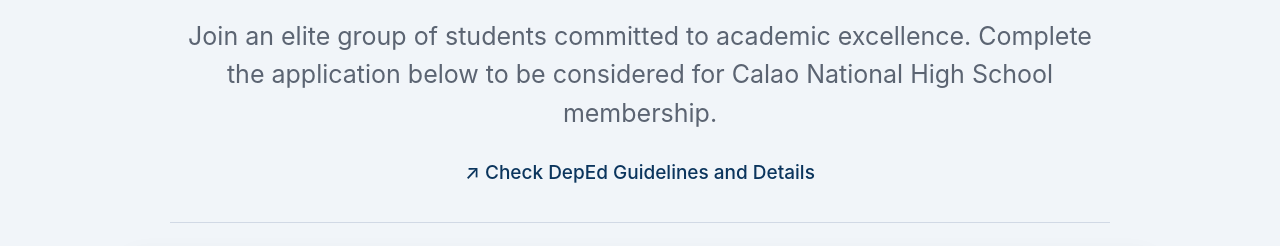
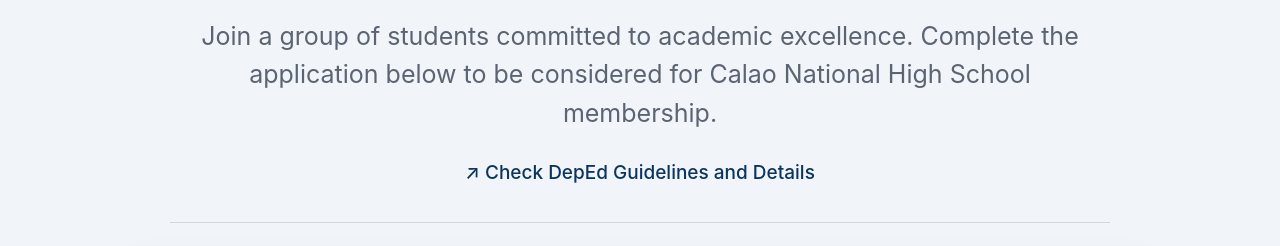
Before and after one commit to larzermitanz-bot/calao-national-high-school-registration-form, a website: page index.html in a window 1280 px wide. Shown: the part 524-770 px from the top of the page. Drawn offline with Linux system fonts and the light colour scheme.

Commit message:
Update index.html

```diff
--- a/index.html
+++ b/index.html
@@ -292,7 +292,7 @@
     <div class="badge">School Year 2026-2027</div>
     <h2>Membership Registration Now Open</h2>
     <p>
-      Join an elite group of students committed to academic excellence. Complete the
+      Join a group of students committed to academic excellence. Complete the
       application below to be considered for Calao National High School membership.
     </p>
     <a href="#" onclick="return false;">↗ Check DepEd Guidelines and Details</a>
```
